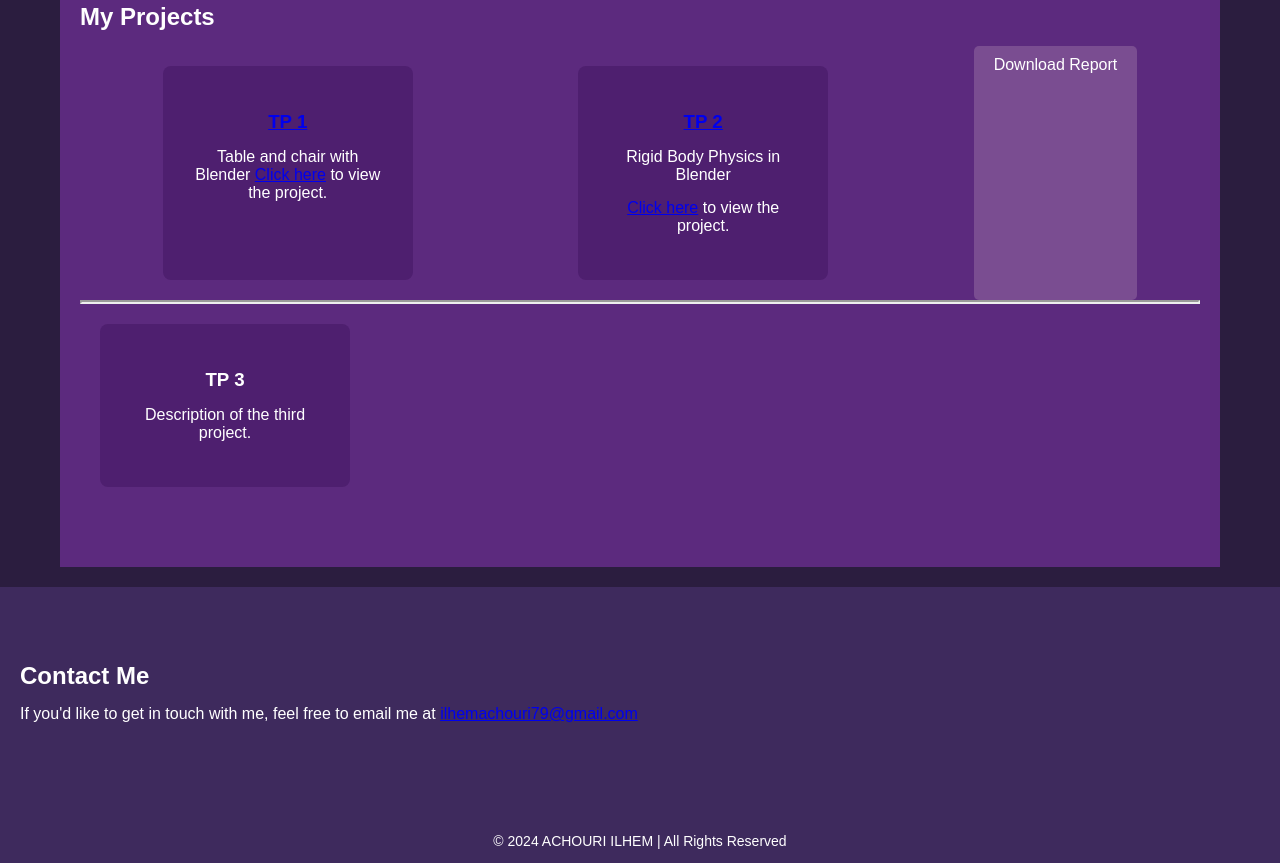
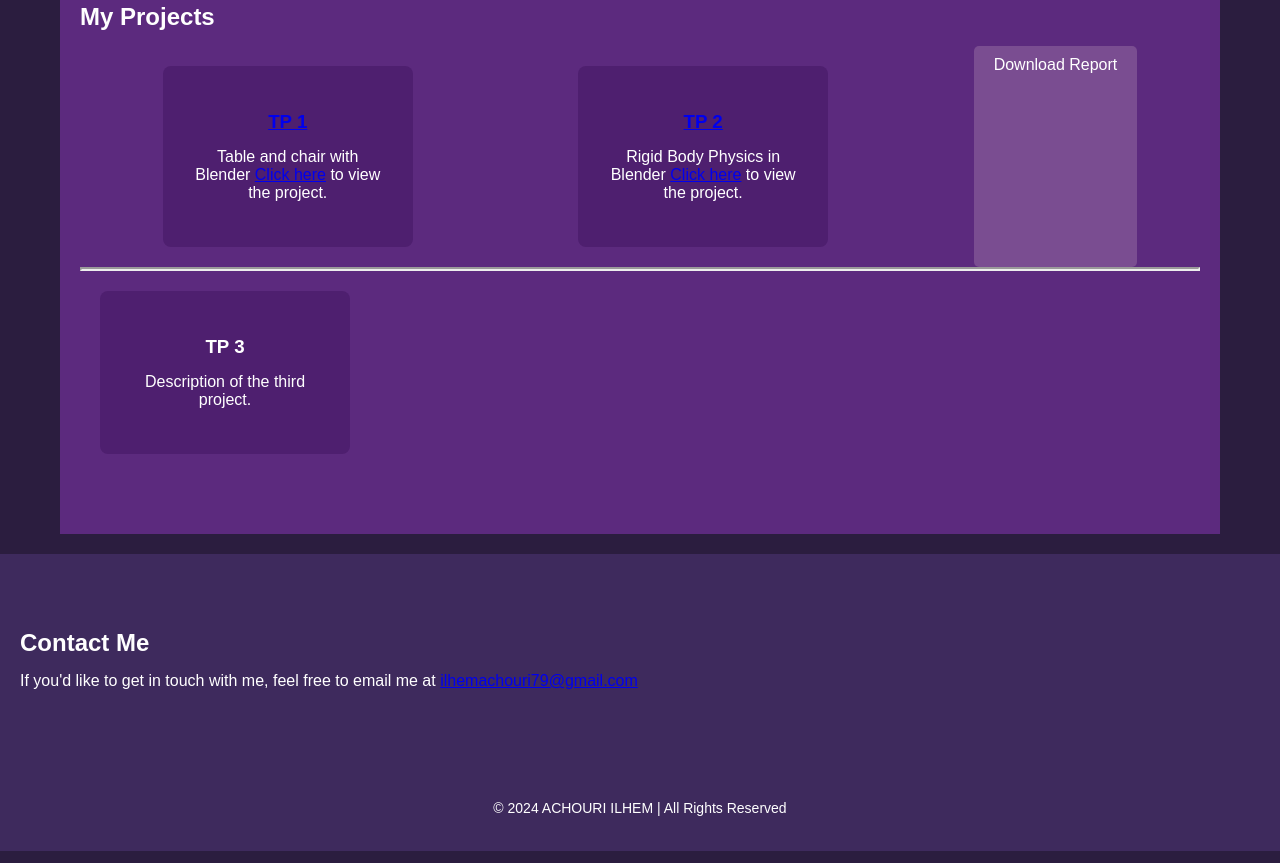
Before and after one commit to Achouriilhem/Achouri.github.io, a plain HTML site: page index.html in a window 1280 px wide. Shown: the part 1164-2027 px from the top of the page. Drawn offline with nearby package versions, Linux system fonts and the light colour scheme; a script that the page names is missing.

Commit message:
Update index.html

```diff
--- a/index.html
+++ b/index.html
@@ -58,7 +58,7 @@
         </div>
         <div class="card" data-aos="flip-left">
           <h3><a href="tp2-Copie.blend" target="_blank">TP 2</a></h3>
-          <p> Rigid Body Physics in Blender </p><a href="tp2-Copie.blend" target="_blank">Click here</a> to view the project.</p>
+          <p> Rigid Body Physics in Blender <a href="tp2-Copie.blend" target="_blank">Click here</a> to view the project.</p>
         </div>
 
           <!-- Add a link to download the report -->
```
